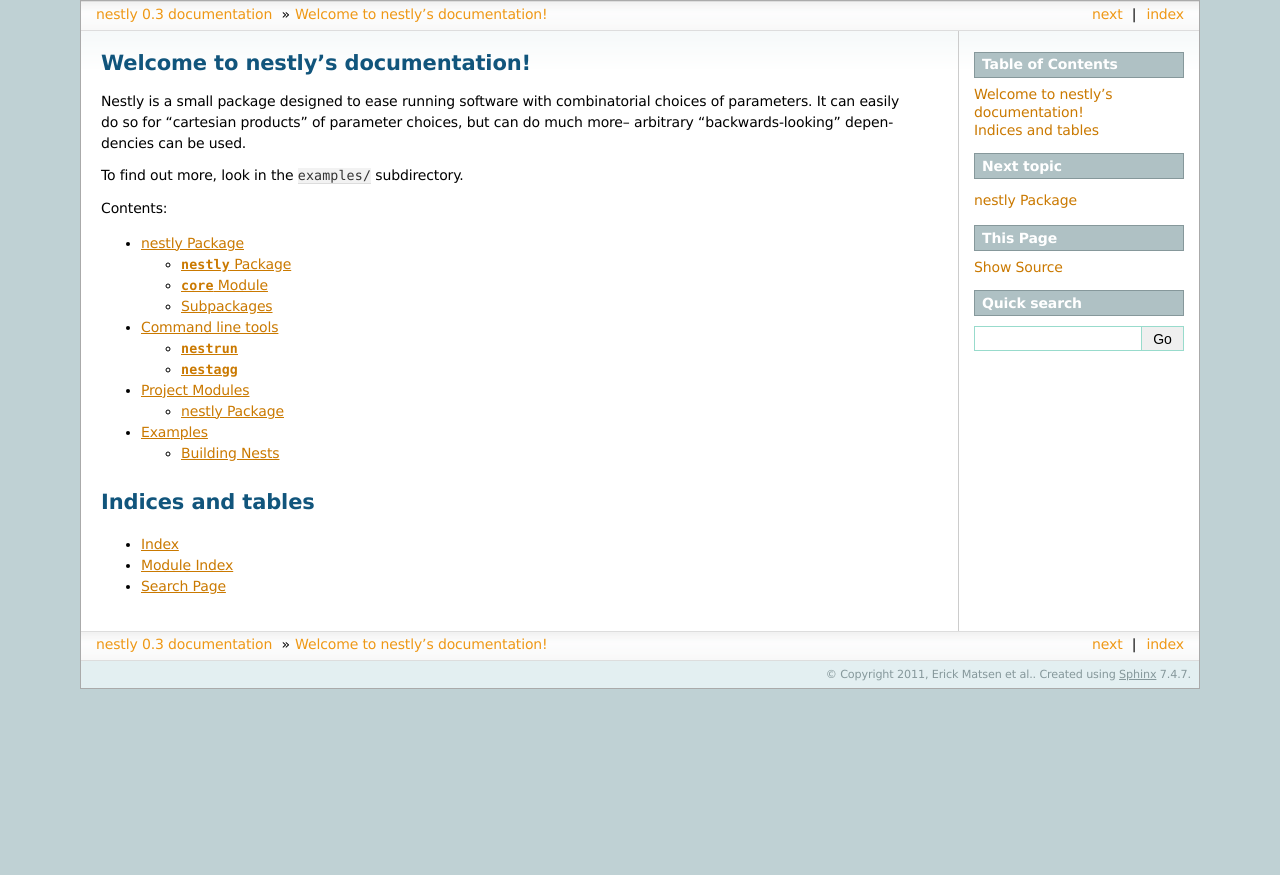
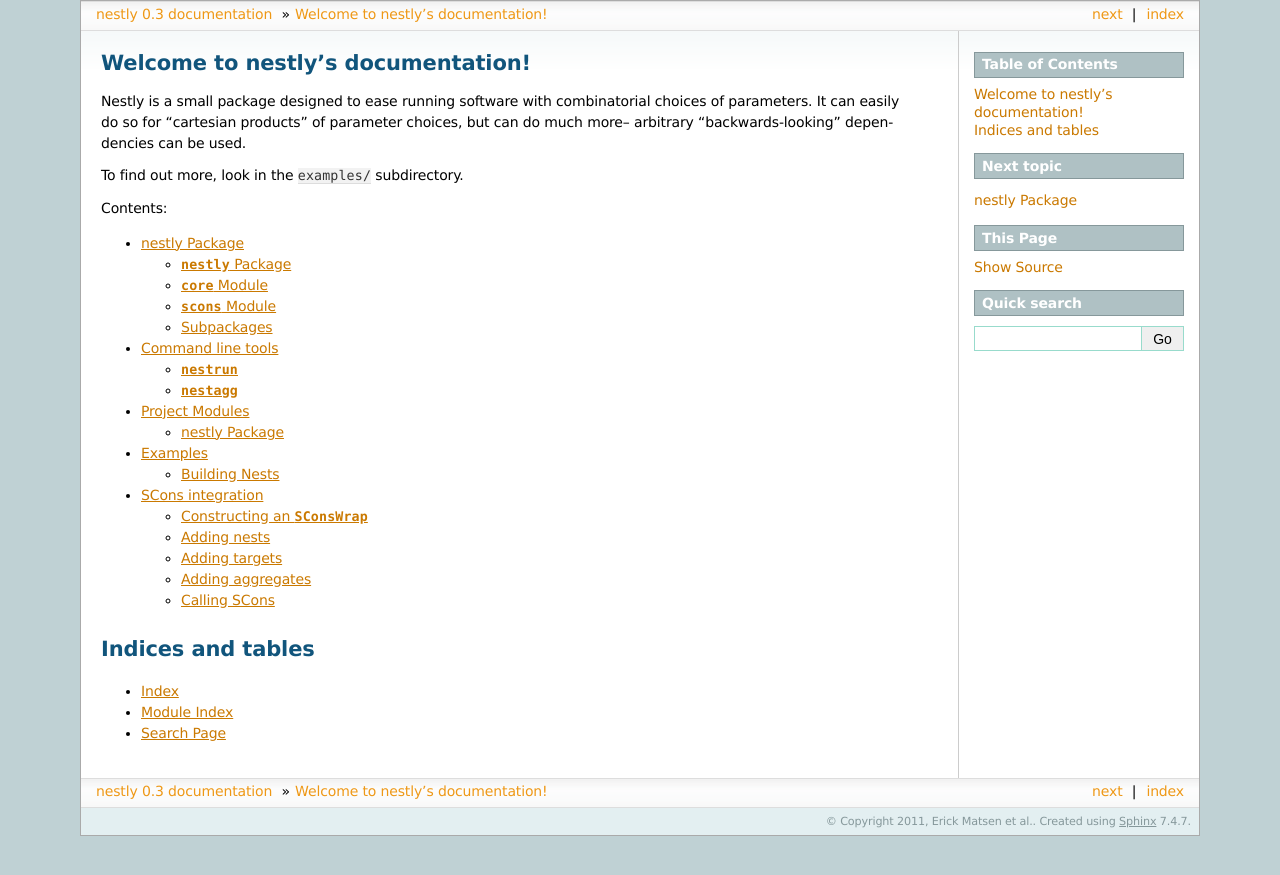
Before and after one commit to fhcrc/nestly, a Sphinx documentation site: the page built from docs/index.rst, in a window 1280 px wide. Shown: the top 875 px of the page. Built offline with Sphinx 7.4.7, drawn with Linux system fonts in a browser that asks for light colours; some of the changed lines change nothing that is shown.

Commit message:
Adding sphinx docs for nestly.scons.

```diff
--- a/docs/index.rst
+++ b/docs/index.rst
@@ -23,6 +23,7 @@
 
    modules
    examples
+   scons
 
 Indices and tables
 ==================
--- a/docs/nestly.rst
+++ b/docs/nestly.rst
@@ -17,6 +17,14 @@
     :undoc-members:
     :show-inheritance:
 
+:mod:`scons` Module
+-------------------
+
+.. automodule:: nestly.scons
+    :members:
+    :undoc-members:
+    :show-inheritance:
+
 Subpackages
 -----------
 
--- /dev/null
+++ b/docs/scons.rst
@@ -0,0 +1,229 @@
+=================
+SCons integration
+=================
+
+.. py:currentmodule:: nestly.scons
+
+The :mod:`nestly.scons` module is provided to make integrating nestly with
+SCons easier. :class:`SConsWrap` wraps a :class:`~nestly.core.Nest` object to
+provide additional methods for adding nests.
+
+Constructing an ``SConsWrap``
+=============================
+
+``SConsWrap`` objects wrap and modify a ``Nest`` object. Optionally, a
+destination directory can be given to the ``SConsWrap`` which will be passed to
+:meth:`Nest.iter() <nestly.core.Nest.iter>`::
+
+    >>> nest = Nest()
+    >>> wrap = SConsWrap(nest, dest_dir='build')
+
+In this example, all the nests created by ``wrap`` will go under the ``build``
+directory. Throughout the rest of this document, ``nest`` will refer to this
+same :class:`~nestly.core.Nest` instance and ``wrap`` will refer to this same
+:class:`SConsWrap` instance.
+
+Adding nests
+============
+
+Nests can still be added to the ``nest`` object::
+
+    >>> nest.add('nest1', ['spam', 'eggs'])
+
+:class:`SConsWrap` also provides a convenience decorator
+:meth:`SConsWrap.add_nest` for adding nests which use a function as their
+nestable. The following examples are exactly equivalent::
+
+    @wrap.add_nest('nest2', label_func=str.strip)
+    def nest2(c):
+        return ['  __' + c['nest1'], c['nest1'] + '__  ']
+
+    def nest2(c):
+        return ['  __' + c['nest1'], c['nest1'] + '__  ']
+    nest.add('nest2', nest2, label_func=str.strip)
+
+Another advantage to using the decorator is that the name parameter is
+optional; if it's omitted, the name of the nest is taken from the name of the
+function. As a result, the following example is also equivalent::
+
+    @wrap.add_nest(label_func=str.strip)
+    def nest2(c):
+        return ['  __' + c['nest1'], c['nest1'] + '__  ']
+
+:meth:`~SConsWrap.add_nest` must always be called before being applied as a
+decorator, though. ``@wrap.add_nest`` is not valid; the correct spelling is
+``@wrap.add_nest()`` if no other parameters are specified.
+
+Adding targets
+==============
+
+The fundamental action of SCons integration is in adding a target to a nest.
+Adding a target is very much like adding a nest in that it will add a key to
+the control dictionary, except that it will not add any branching to a nest.
+For example, successive calls to :meth:`Nest.add() <nestly.core.Nest.add>`
+produces results like the following::
+
+    >>> nest.add('nest1', ['A', 'B'])
+    >>> nest.add('nest2', ['C', 'D'])
+    >>> pprint.pprint([c.items() for outdir, c in nest])
+    [[('nest1', 'A'), ('nest2', 'C')],
+     [('nest1', 'A'), ('nest2', 'D')],
+     [('nest1', 'B'), ('nest2', 'C')],
+     [('nest1', 'B'), ('nest2', 'D')]]
+
+A crude illustration of how ``nest1`` and ``nest2`` relate::
+
+    #               C .---- - -
+    #    A .----------o nest2
+    #      |        D '---- - -
+    # o----o nest1
+    #      |        C .---- - -
+    #    B '----------o nest2
+    #               D '---- - -
+
+Calling :meth:`~SConsWrap.add_target`, however, produces slightly different
+results::
+
+    >>> nest.add('nest1', ['A', 'B'])
+    >>> @wrap.add_target()
+    ... def target1(outdir, c):
+    ...     return 't-{0[nest1]}'.format(c)
+    ...
+    >>> pprint.pprint([c.items() for outdir, c in nest])
+    [[('nest1', 'A'), ('target1', 't-A')],
+     [('nest1', 'B'), ('target1', 't-B')]]
+
+And a similar illustration of how ``nest1`` and ``target1`` relate::
+
+    #                t-A
+    #    A .----------o------ - -
+    # o----o nest1      target1
+    #    B '----------o------ - -
+    #                t-B
+
+:meth:`~SConsWrap.add_target` does not increase the total number of control
+dictionaries from 2; it only updates each existing control dictionary to add
+the ``target1`` key. This is effectively the same as calling
+:meth:`~nestly.core.Nest.add` (or :meth:`~SConsWrap.add_nest`) with a function
+and returning an iterable of one item::
+
+    >>> nest.add('nest1', ['A', 'B'])
+    >>> @wrap.add_nest()
+    ... def target1(c):
+    ...     return ['t-{0[nest1]}'.format(c)]
+    ...
+    >>> pprint.pprint([c.items() for outdir, c in nest])
+    [[('nest1', 'A'), ('target1', 't-A')],
+     [('nest1', 'B'), ('target1', 't-B')]]
+
+Astute readers might have noticed the key difference between the two: functions
+decorated with :meth:`~SConsWrap.add_target` have an additional parameter,
+``outdir``. This allows targets to be built into the correct place in the
+directory hierarchy.
+
+The other notable difference is that the function decorated by
+:meth:`~SConsWrap.add_target` will be called exactly once with each control
+dictionary. A function added with :meth:`~nestly.core.Nest.add` may be called
+more than once with equal control dictionaries.
+
+Like :meth:`~SConsWrap.add_nest`, :meth:`~SConsWrap.add_target` must always be
+called, and optionally takes the name of the target as the first parameter. No
+other parameters are accepted.
+
+Adding aggregates
+=================
+
+Aggregate functions are a special case of targets. Instead of the decorated
+function being called immediately, it will be called at some other specified
+moment. An example::
+
+    >>> nest.add('nest1', ['A', 'B'])
+    >>> @wrap.add_aggregate(list)
+    ... def aggregate1(outdir, c, inputs):
+    ...     print 'agg', c['nest1'], inputs
+    ...
+    >>> nest.add('nest2', ['C', 'D'])
+    >>> nest.add('nest3', ['E', 'F'])
+    >>> @wrap.add_target()
+    ... def add_target(outdir, c):
+    ...     c['aggregate1'].append((c['nest2'], c['nest3']))
+    ...
+    >>> wrap.finalize_aggregate('aggregate1')
+    agg A [('C', 'E'), ('C', 'F'), ('D', 'E'), ('D', 'F')]
+    agg B [('C', 'E'), ('C', 'F'), ('D', 'E'), ('D', 'F')]
+
+The first argument to :meth:`~SConsWrap.add_aggregate` is a factory function
+which will be called with no arguments and added to each control dictionary as
+the name of the aggregate. Targets added after the aggregate are able to access
+and modify the value added.
+
+When the aggregate is finalized, it will be called with output directory and
+control dictionary like a target, but also with the value which was added to
+the control dictionary. This allows aggregates to use values from later
+targets.
+
+Aggregates can either be finalized by calling
+:meth:`~SConsWrap.finalize_aggregate` or
+:meth:`~SConsWrap.finalize_all_aggregates`. The former will finalize a
+particular aggregate by name, while the latter finalizes all aggregates in the
+same order they were added.
+
+The second parameter to :meth:`~SConsWrap.add_aggregate` is the same as the
+first parameter to :meth:`~SConsWrap.add_target`: the name of the aggregate,
+which will default to the name of the function if none is specified.
+
+Calling SCons
+=============
+
+While the previous example demonstrate how to use the various methods of
+:class:`SConsWrap`, they did not demonstrate how to actually call commands
+using SCons. The easiest way is to define the various targets from within the
+``SConstruct`` file::
+
+    from nestly.scons import SConsWrap
+    from nestly import Nest
+    import os
+
+    nest = Nest()
+    wrap = SConsWrap(nest, 'build')
+
+    # Add a nest for each of our input files.
+    nest.add('input_file', [join('inputs', f) for f in os.listdir('inputs')],
+             label_func=os.path.basename)
+
+    # Each input will get transformed each of these different ways.
+    nest.add('transformation', ['log', 'unit', 'asinh'])
+
+    @wrap.add_target()
+    def transformed(outdir, c):
+        # The template for the command to run.
+        action = 'guppy mft --transform {0[transformation]} $SOURCE -o $TARGET'
+        # Command will return a tuple of the targets; we want the only item.
+        outfile, = Command(
+            source=c['input_file'],
+            target=os.path.join(outdir, 'transformed.jplace'),
+            action=action.format(c))
+        return outfile
+
+A function :func:`name_targets` is also provided for more easily naming the
+targets of an SCons command::
+
+    @wrap.add_target('target1')
+    @name_targets
+    def target1(outdir, c):
+        return 'outfile1', 'outfile2', Command(
+            source=c['input_file'],
+            target=[os.path.join(outdir, 'outfile1'),
+                    os.path.join(outdir, 'outfile2')],
+            action="transform $SOURCE $TARGETS")
+
+In this case, ``target1`` will be a dict resembling ``{'outfile1':
+'build/outdir/outfile1', 'outfile2': 'build/outdir/outfile2'}``.
+
+.. note ::
+
+    :func:`name_targets` does not preserve the name of the decorated function,
+    so the name of the target *must* be provided as a parameter to
+    :meth:`~SConsWrap.add_target`.
+
+A more involved, runnable example is in the ``examples/scons`` directory.
```
